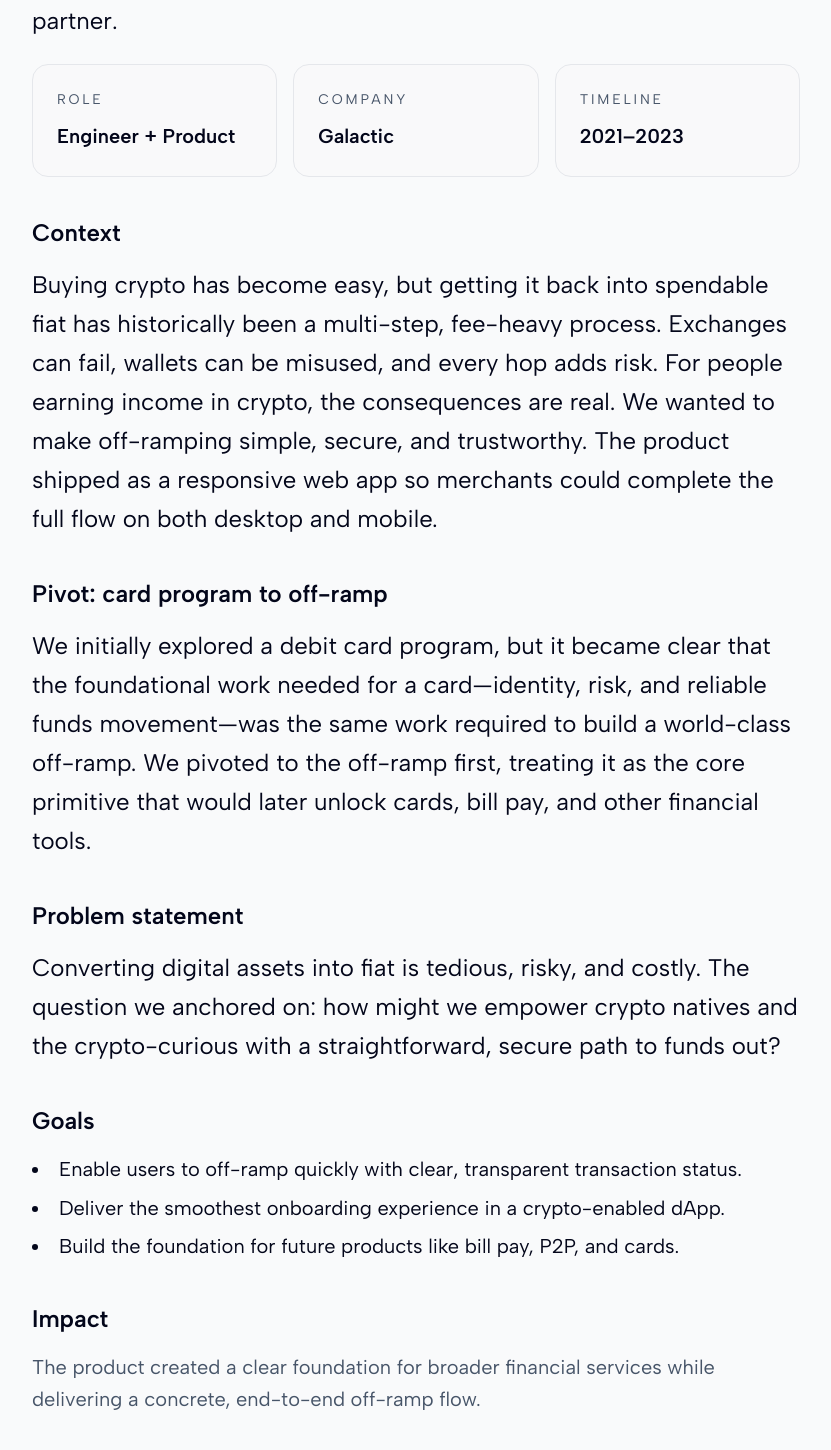
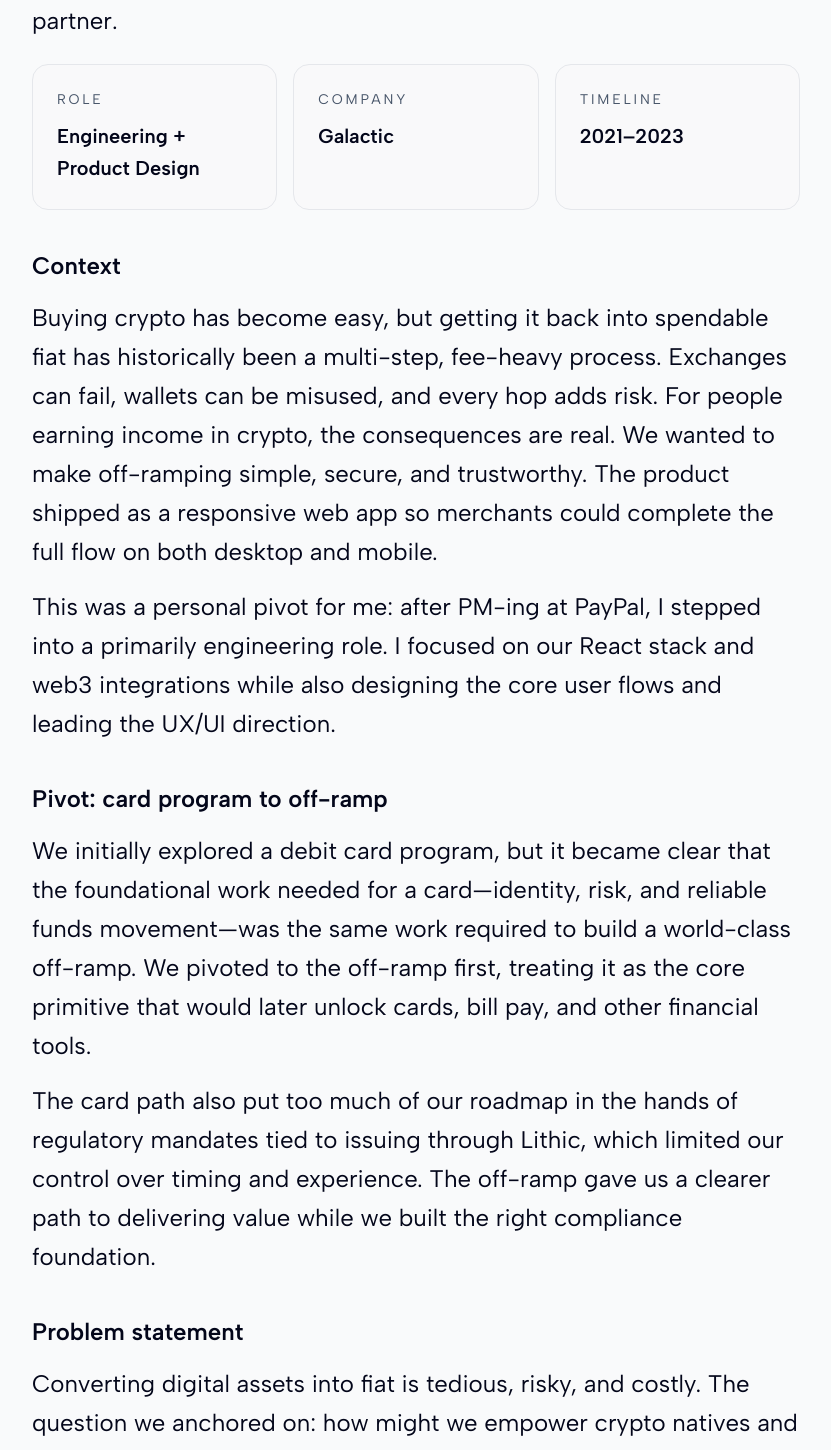
Before and after one commit to kunalbhat/portfolio-2025, a Next.js app: page /work/skyteller in a window 1280 px wide. Shown: the part 1320-2770 px from the top of the page, without its empty margins (224-1055 px from the left). Built offline with nearby package versions, Linux system fonts and the light colour scheme.

Commit message:
copy tweaks to skyteller

```diff
--- a/src/app/work/skyteller/page.tsx
+++ b/src/app/work/skyteller/page.tsx
@@ -38,7 +38,7 @@ export default function SkytellerPage() {
                   Role
                 </p>
                 <p className="text-lg md:text-xl font-semibold">
-                  Engineer + Product
+                  Engineering + Product Design
                 </p>
               </div>
               <div className="rounded-2xl border border-(--border) bg-(--bg-overlay) p-4 md:p-6 space-y-2">
@@ -68,6 +68,12 @@ export default function SkytellerPage() {
               merchants could complete the full flow on both desktop and
               mobile.
             </p>
+            <p>
+              This was a personal pivot for me: after PM-ing at PayPal, I
+              stepped into a primarily engineering role. I focused on our React
+              stack and web3 integrations while also designing the core user
+              flows and leading the UX/UI direction.
+            </p>
           </section>
 
           <section className="space-y-4">
@@ -81,6 +87,13 @@ export default function SkytellerPage() {
               world-class off-ramp. We pivoted to the off-ramp first, treating
               it as the core primitive that would later unlock cards, bill pay,
               and other financial tools.
+            </p>
+            <p>
+              The card path also put too much of our roadmap in the hands of
+              regulatory mandates tied to issuing through Lithic, which limited
+              our control over timing and experience. The off-ramp gave us a
+              clearer path to delivering value while we built the right
+              compliance foundation.
             </p>
           </section>
 
@@ -220,6 +233,7 @@ export default function SkytellerPage() {
                 Plaid for bank connectivity, Persona for KYC, and Bridge for
                 off-ramp settlement.
               </li>
+              <li>Lithic for debit card issuing exploration.</li>
               <li>
                 A homegrown chain watcher for real-time risk assessment.
               </li>
@@ -259,10 +273,11 @@ export default function SkytellerPage() {
               By summer 2023, the crypto downturn and fundraising headwinds
               left us without a sustainable path forward. We made the hard,
               responsible call to shut down Galactic and sunset the product
-              only weeks after launch. I’m proud of the craft, the care, and
-              the ambition we poured into it—and it remains the most joyful
-              product experience I’ve had, even if it never got the time it
-              deserved.
+              only weeks after launch. It wasn’t the most delightful project
+              I’ve worked on, but it taught me a ton—about technical
+              foundations, risk, and how to ship in an emerging ecosystem.
+              Even with the timing working against us, it was meaningful to
+              help build something truly cutting-edge.
             </p>
           </section>
         </WorkDetailLayout>
```
